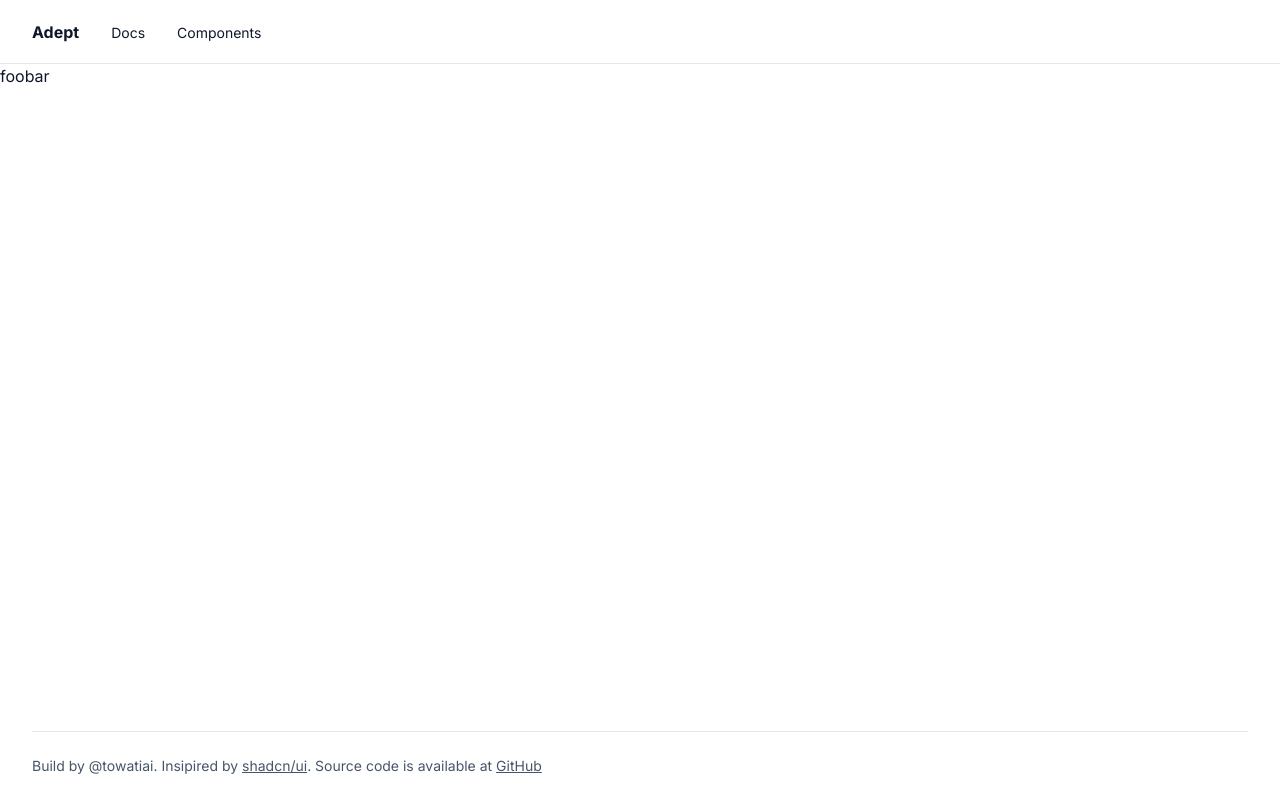
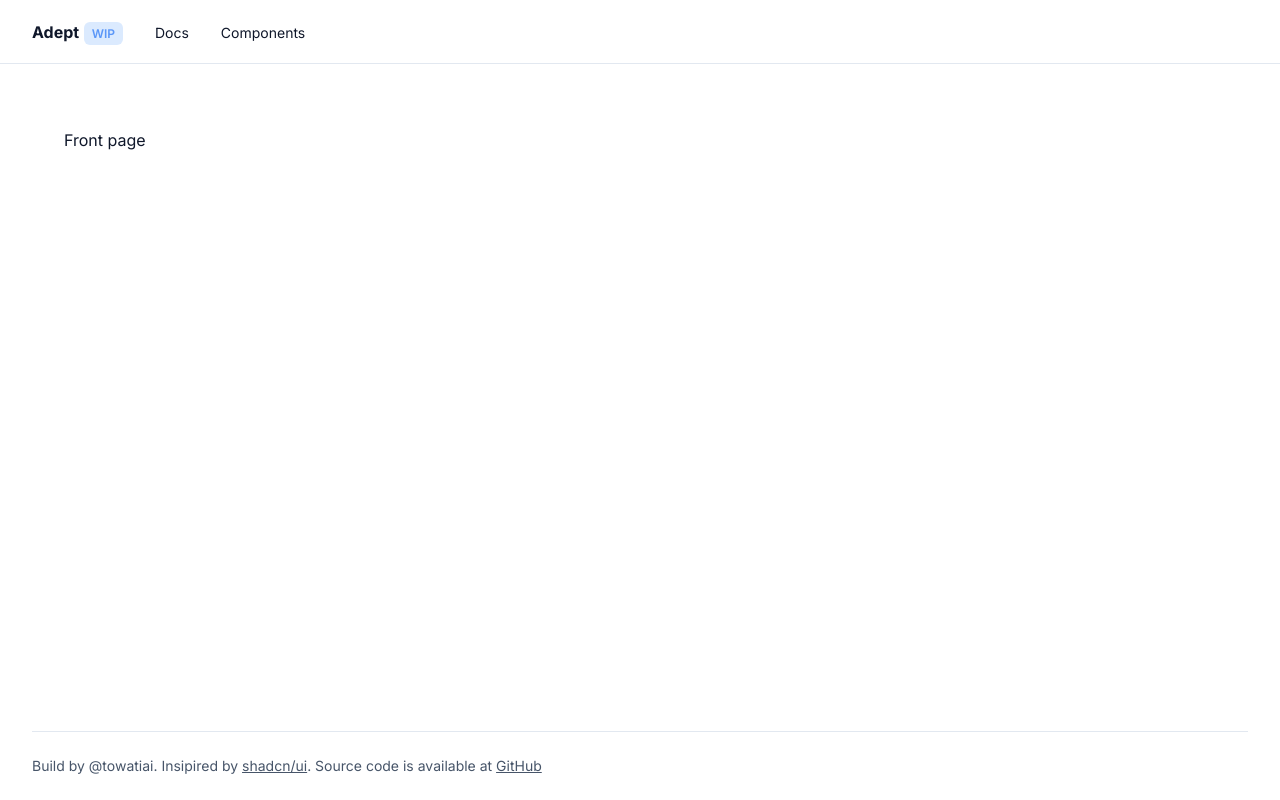
Before and after one commit to towatiai/adept, a SvelteKit app: page / in a window 1280 px wide. Built offline with nearby package versions, Linux system fonts and the light colour scheme.

Commit message:
Routing changes

```diff
--- a/src/routes/+page.svelte
+++ b/src/routes/+page.svelte
@@ -6,4 +6,6 @@
 	<meta name="description" content="Svelte demo app" />
 </svelte:head>
 
-<p>foobar</p>
+<div class="p-16">
+    <p>Front page</p>
+</div>
--- a/src/routes/Header.svelte
+++ b/src/routes/Header.svelte
@@ -4,13 +4,16 @@
 
 <header class="sticky top-0 w-full h-16 flex justify-between items-center border-b border-slate-200 px-8 bg-white z-40">
     <div class="flex gap-8">
-        <a href="/">
-            <span class="font-bold">Adept</span>
-        </a>
+        <span>
+            <a href="/">
+                <span class="font-bold">Adept</span>
+            </a>
+            <span class="text-xs font-semibold py-1 px-2 bg-blue-100 rounded-md text-blue-500/80">WIP</span>
+        </span>
         <a href="/docs">
             <span class="text-sm">Docs</span>
         </a>
-        <a href="/docs/primitives">
+        <a href="/docs/primitives/accordion">
             <span class="text-sm">Components</span>
         </a>
     </div>
--- a/src/routes/docs/+layout.svelte
+++ b/src/routes/docs/+layout.svelte
@@ -16,10 +16,10 @@
                     <span class="px-2.5 py-1.5">Loading...</span>
                 {:then components}
                 { #each components as componentName }
-                    {@const href = `/docs/${componentName}`}
+                    {@const href = `/docs/primitives/${componentName}`}
                     <a {href} class="px-2.5 py-1.5 rounded-md capitalize
                         { $page.url.pathname === href ? 'bg-slate-100 hover:bg-slate-100' : 'hover:bg-slate-50' }">
-                        {componentName}
+                        {componentName?.replace('-', ' ')}
                     </a>
                     {/each}
                 {/await}
--- a/src/routes/docs/SidebarLink.svelte
+++ /dev/null
@@ -1,10 +0,0 @@
-<script lang="ts">
-    import { page } from "$app/stores";
-    export let to : string;
-    $: href = `/docs${to}`;
-</script>
-
-<a {href} class="px-2.5 py-1.5 rounded-md capitalize
-    { $page.url.pathname === href ? 'bg-slate-100 hover:bg-slate-100' : 'hover:bg-slate-50' }">
-    <slot/>
-</a>
--- a/src/routes/docs/[slug]/+page.svelte
+++ b/src/routes/docs/primitives/[slug]/+page.svelte
@@ -5,6 +5,11 @@
 
     export let data: PageData;
 </script>
+
+<svelte:head>
+    <title>{data.attributes.title} - Adept</title>
+</svelte:head>
+
 <div class="xl:grid xl:grid-cols-[minmax(0,1fr)_280px] gap-6">
     <div class="py-6">
         <h1 class="text-[48px] font-extrabold">{data.attributes.title}</h1>
```
Also changed, not shown: src/routes/docs/primitives/[slug]/+page.ts (renamed from src/routes/docs/[slug]/+page.ts).
